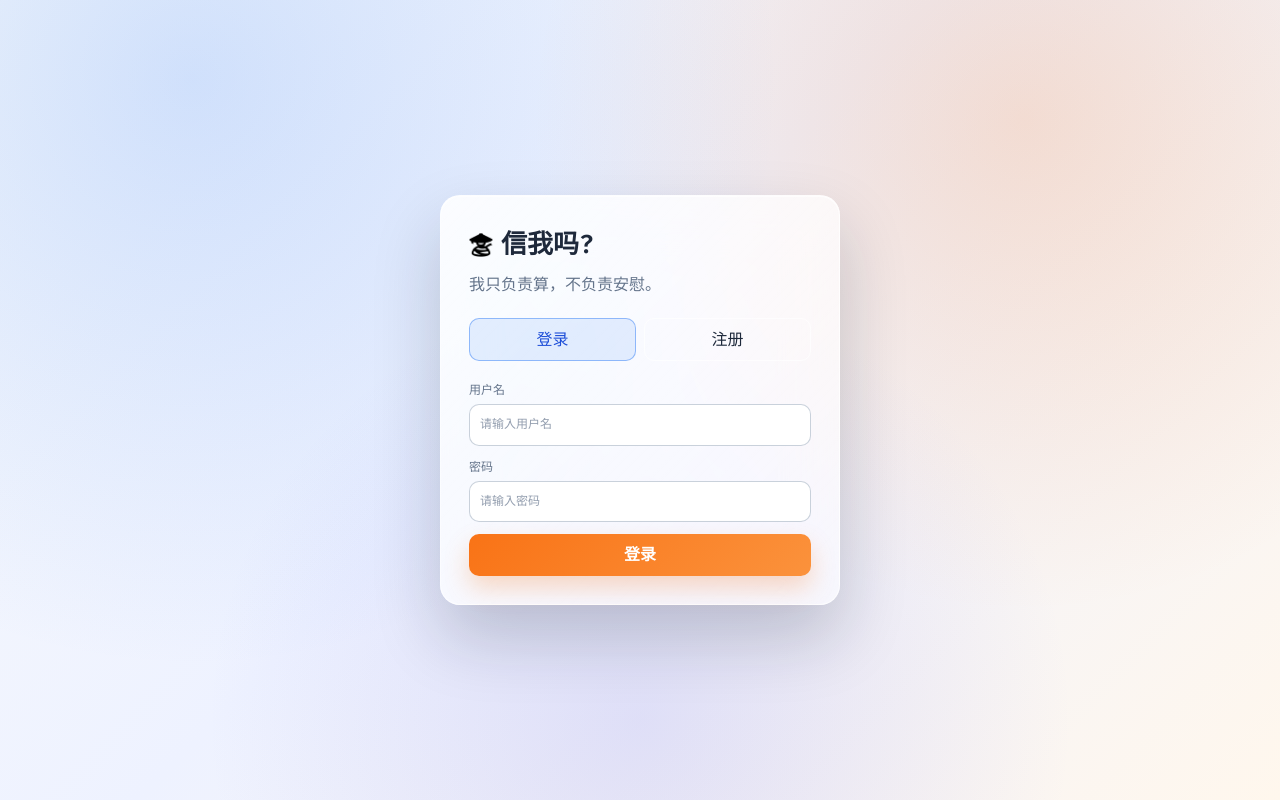
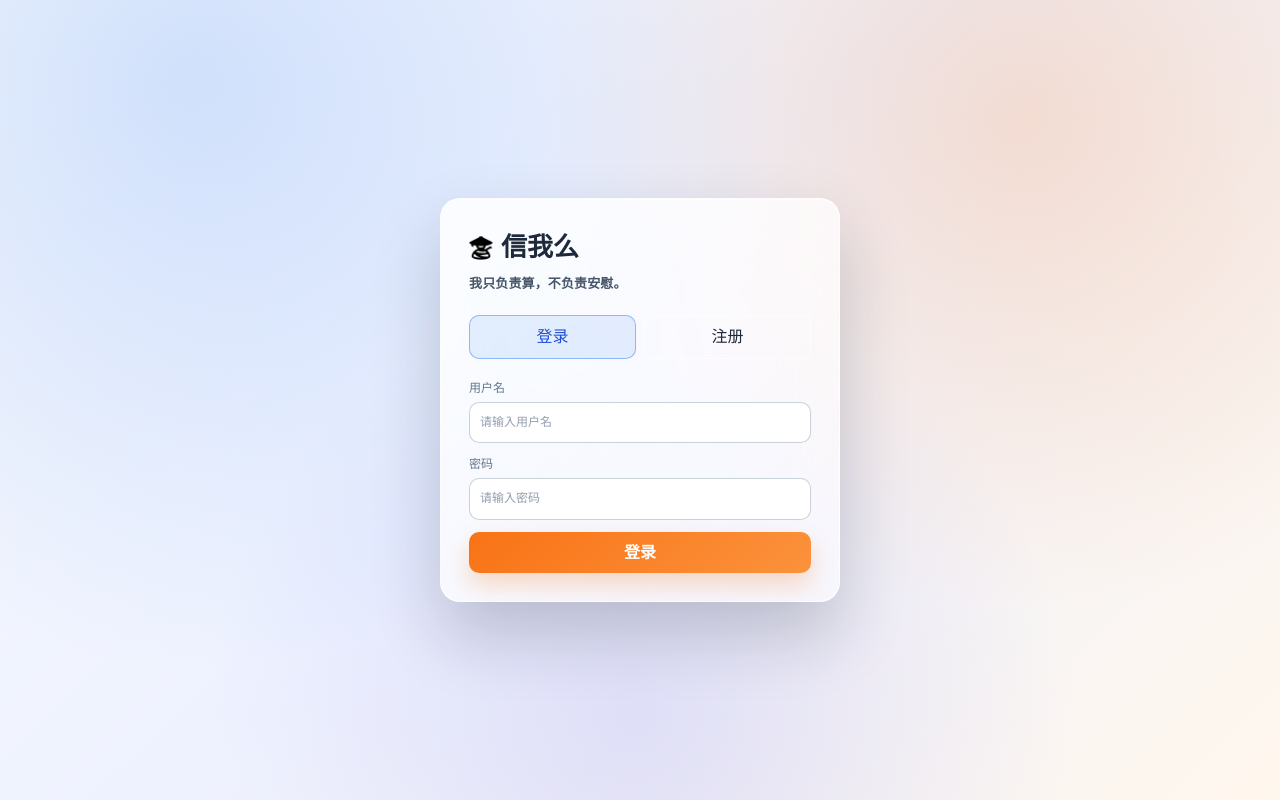
Before and after one commit to KeQianWang/web-AI-divination, a React (Vite) app: page / in a window 1280 px wide. Built offline with nearby package versions, Linux system fonts and the light colour scheme; no server answers.

Commit message:
feat: 样式修改

```diff
--- a/index.html
+++ b/index.html
@@ -3,7 +3,8 @@
   <head>
     <meta charset="UTF-8" />
     <meta name="viewport" content="width=device-width, initial-scale=1.0" />
-    <title>信我吗?</title>
+    <link rel="icon" type="image/png" href="/hero.png" />
+    <title>信我么</title>
   </head>
   <body>
     <div id="root"></div>
--- a/src/components/AppHeader.jsx
+++ b/src/components/AppHeader.jsx
@@ -16,7 +16,7 @@ export default function AppHeader({
       <div>
         <div className="title">
           <img src="/hero.png" alt="" aria-hidden="true" />
-          <span>信我吗?</span>
+          <span>信我么</span>
         </div>
       </div>
       <div className="header-actions">
--- a/src/components/AuthPage.jsx
+++ b/src/components/AuthPage.jsx
@@ -16,7 +16,7 @@ export default function AuthPage({
         <div className="brand">
           <div className="brand-title">
             <img src="/hero.png" alt="" aria-hidden="true" />
-            <h1>信我吗?</h1>
+            <h1>信我么</h1>
           </div>
           <p>我只负责算，不负责安慰。</p>
         </div>
--- a/src/styles/auth.css
+++ b/src/styles/auth.css
@@ -38,7 +38,10 @@
 
 .brand p {
   margin: 0 0 20px;
-  color: var(--muted);
+  color: #475569;
+  font-weight: 600;
+  font-size: 13px;
+  letter-spacing: 0.01em;
 }
 
 .auth-tabs {
```
